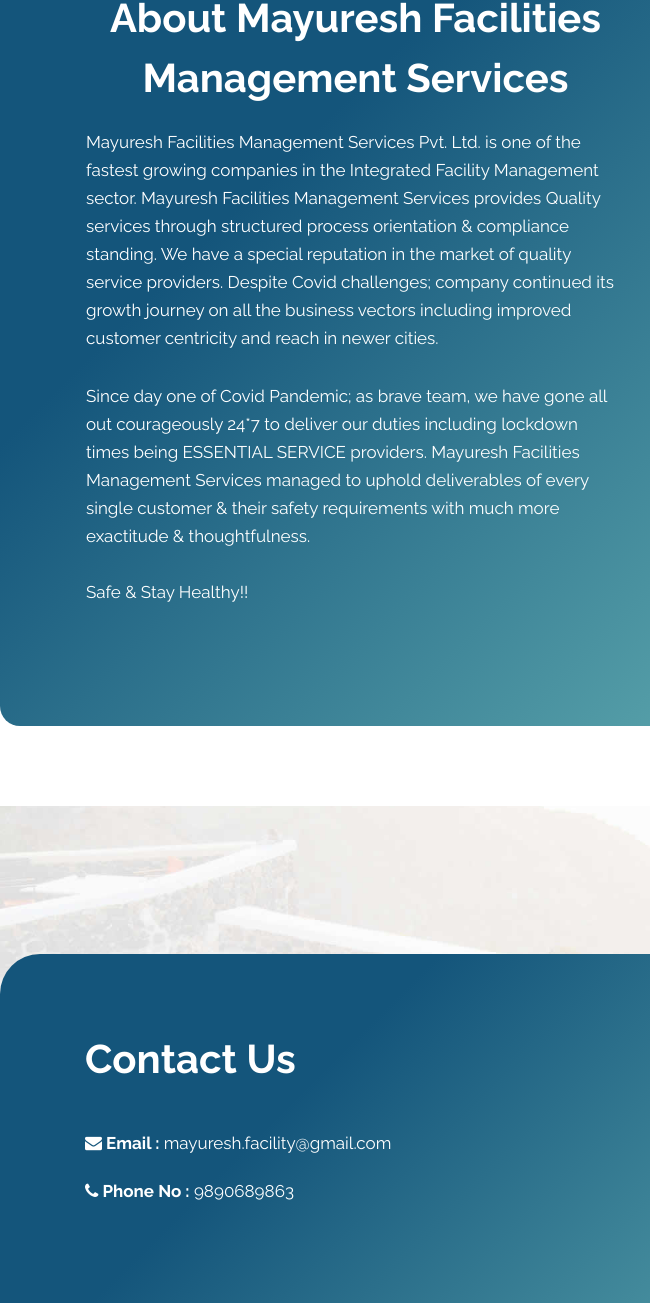
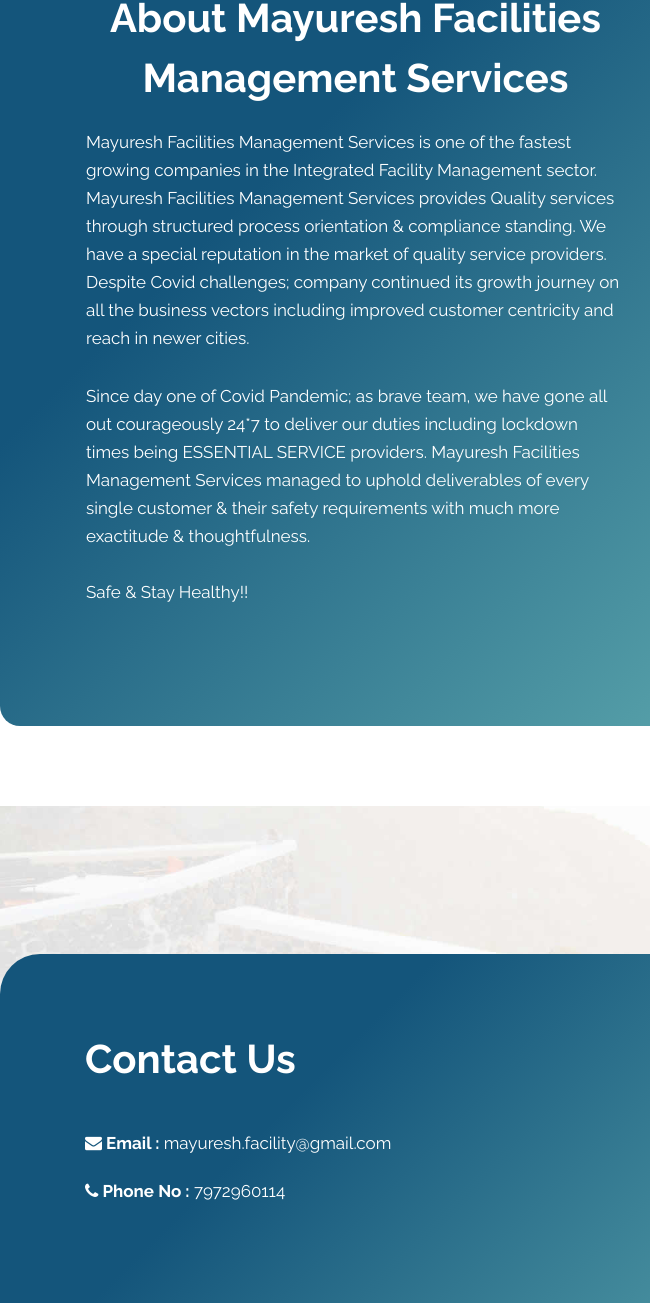
Before and after one commit to GautamiKosamkar/MayureshFacility, a plain HTML site: page index.html in a window 1280 px wide. Shown: the part 2517-3820 px from the top of the page, 0-650 px from the left. Drawn offline with nearby package versions, Linux system fonts and the light colour scheme.

Commit message:
Update index.html

```diff
--- a/index.html
+++ b/index.html
@@ -214,7 +214,7 @@
                   <div class="about_text">
                      <div class="titlepage">
                         <h2 style="text-align: center;">About Mayuresh Facilities Management Services</h2>
-                        <p>Mayuresh Facilities Management Services Pvt. Ltd. is one of the fastest growing companies in the Integrated Facility Management sector. Mayuresh Facilities Management Services provides Quality services through structured process orientation & compliance standing. We have a special reputation in the market of quality service providers. Despite Covid challenges; company continued its growth journey on all the business vectors including improved customer centricity and reach in newer cities.</p>
+                        <p>Mayuresh Facilities Management Services is one of the fastest growing companies in the Integrated Facility Management sector. Mayuresh Facilities Management Services provides Quality services through structured process orientation & compliance standing. We have a special reputation in the market of quality service providers. Despite Covid challenges; company continued its growth journey on all the business vectors including improved customer centricity and reach in newer cities.</p>
                         <p>Since day one of Covid Pandemic; as brave team, we have gone all out courageously 24*7 to deliver our duties including lockdown times being ESSENTIAL SERVICE providers. Mayuresh Facilities Management Services managed to uphold deliverables of every single customer & their safety requirements with much more exactitude & thoughtfulness.<br><br> Safe & Stay Healthy!!</p>
                      </div>
                   </div>
@@ -255,7 +255,7 @@
                      <div class="cont" >
                         <!-- <h3>Free download Landing page Felicity Hotel </h3> -->
                         <li><p><b><i class="fa fa-envelope" aria-hidden="true"></i> Email :</b> <a href="#" style="color: white;"> mayuresh.facility@gmail.com</a></p></li>
-                        <li><p><b><i class="fa fa-phone" aria-hidden="true"></i> Phone No :</b> <a href="#" style="color: white;"> 9890689863</a></p></li>
+                        <li><p><b><i class="fa fa-phone" aria-hidden="true"></i> Phone No :</b> <a href="#" style="color: white;"> 7972960114</a></p></li>
 
 
                      </div>
```
